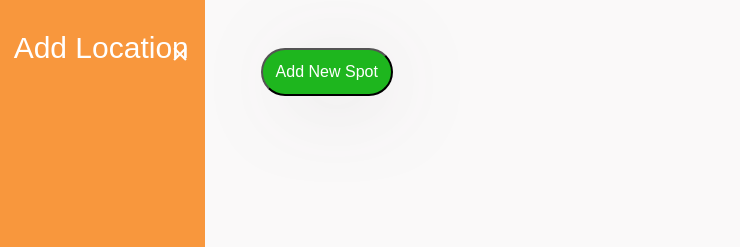
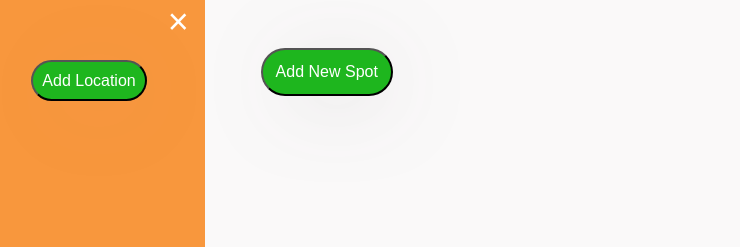
Before and after one commit to ralph1786/coolSpotFrontEnd, a website built with webpack: page src/index.html in a window 1280 px wide. Both pictures are taken after a click on the button "Take A Look". Shown: the top 247 px of the page, without its empty margins (0-740 px from the left). Built offline with nearby package versions, Linux system fonts and the light colour scheme; files whose address does not match are found by name; a web font is replaced by a local one.

Commit message:
added styling to location btn

```diff
--- a/src/style.css
+++ b/src/style.css
@@ -54,17 +54,18 @@ body {
   margin: 10px 0;
 }
 
-.sidenav button {
+.sidenav .close-btn {
   color: white;
-  font-size: 30px;
   background: transparent;
   border: none;
   float: right;
-  margin-top: -30px;
-  margin-right: 10px;
+  position: absolute;
+  top: 0;
+  right: 10px;
+  font-size: 36px;
 }
 
-.sidenav button:hover,
+.sidenav .close-btn:hover,
 .sidenav li:hover {
   color: #adacac;
   cursor: pointer;
@@ -72,12 +73,23 @@ body {
   transition: all 0.4s ease-in;
 }
 
-.sidenav .closebtn {
-  position: absolute;
-  top: 0;
-  right: 25px;
-  font-size: 36px;
-  margin-left: 50px;
+.sidenav .create-new-location-btn {
+  margin-left: 15%;
+  color: white;
+  background-color: rgb(30, 182, 30);
+  cursor: pointer;
+  -webkit-box-shadow: 10px 10px 82px -19px rgba(133, 128, 133, 0.78);
+  -moz-box-shadow: 10px 10px 82px -19px rgba(133, 128, 133, 0.78);
+  box-shadow: 10px 10px 82px -19px rgba(133, 128, 133, 0.78);
+  padding: 0.6rem;
+  border-radius: 25px;
+  font-size: 1rem;
+}
+
+.sidenav .create-new-location-btn:hover {
+  background-color: rgb(101, 223, 101);
+  transform: scale(1.03);
+  transition: all 0.4s ease-in;
 }
 
 /* Style page content - use this if you want to push the page content to the right when you open the side navigation */
@@ -125,7 +137,6 @@ body {
   background-color: rgba(248, 159, 42, 0.993);
   transform: scale(1.1);
   transition: all 0.4s ease;
-  color: white;
 }
 
 .create-new-spot-button {
@@ -148,9 +159,8 @@ body {
 
 .create-new-spot-button:hover {
   background-color: rgb(101, 223, 101);
-  transform: scale(1.05);
+  transform: scale(1.03);
   transition: all 0.4s ease-in;
-  color: white;
 }
 
 /* THIS IS THE CSS FOR THE MODAL. */
```
